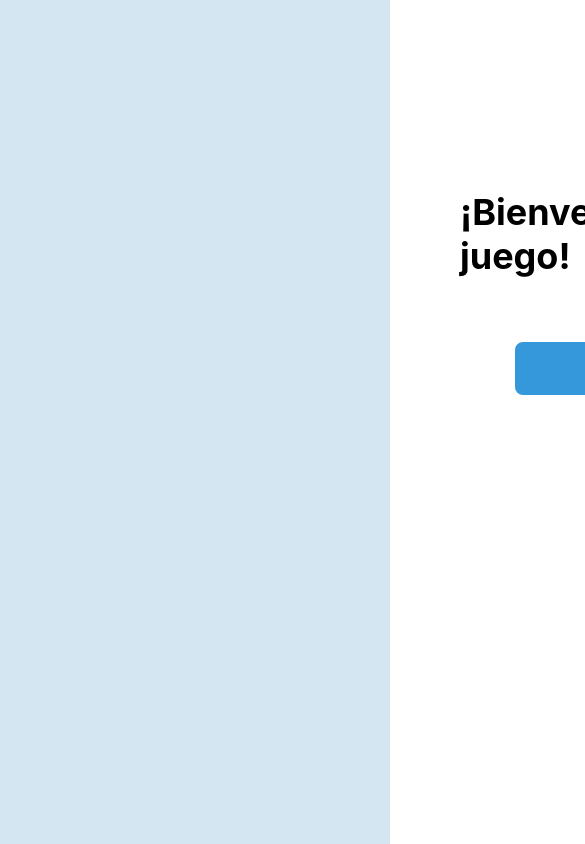
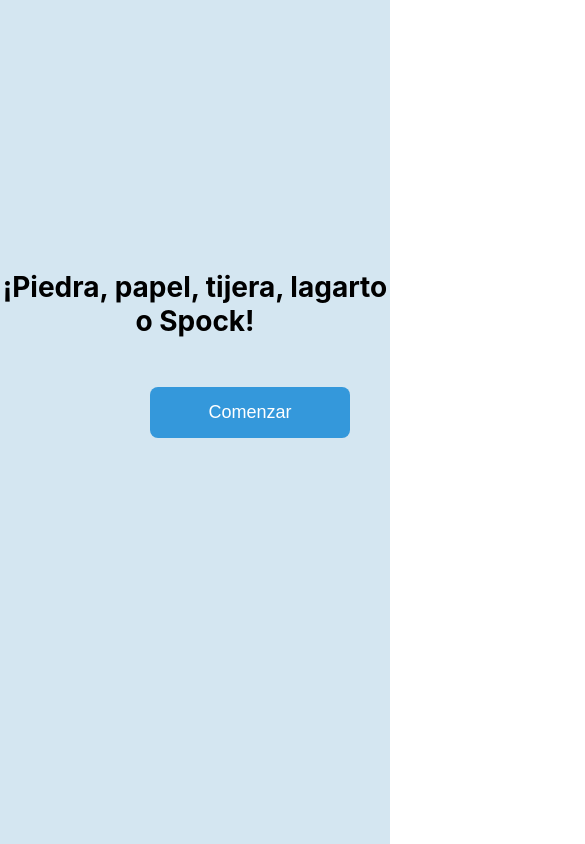
Before and after one commit to AntoPezzola/Piedra-Papel-Tijera-Largato-o-Spock, a React (Create React App) app: page / in a window 390 px wide. Shown: the top 844 px of the page, 585 px wide, since content can reach past the window. Built offline with nearby package versions, Linux system fonts and the light colour scheme.

Commit message:
Modelo responsive

```diff
--- a/src/components/Opciones.css
+++ b/src/components/Opciones.css
@@ -49,14 +49,18 @@
 }
 
 @media (max-width: 768px) {
+  .opciones {
+    flex-wrap: wrap;
+  }
+
   .opcion {
     width: 120px;
     height: 120px;
     font-size: 14px;
-    padding: 5px;
   }
 
-  .opcion-nombre {
-    font-size: 12px;
+  .opcion img {
+    max-width: 80%;
+    max-height: 80%;
   }
 }
--- a/src/components/Opciones.js
+++ b/src/components/Opciones.js
@@ -3,7 +3,6 @@
 import './Opciones.css';
 
 const Opciones = ({ opciones, handleClickOption, buttonsAnimation }) => {
-
   return (
     <div className="opciones">
       {buttonsAnimation.map((animation, index) => (
--- a/src/components/ScreenBienvenida.css
+++ b/src/components/ScreenBienvenida.css
@@ -1,29 +1,44 @@
 .inicio-de-Juego {
   display: flex;
+  justify-content: center;
+  align-items: center;
   width: 100%;
   height: 100vh;
   background-color: #D4E6F1;
 }
 
 .bienvenido {
-    margin-left: 460px;
   font-size: 36px;
   margin-top: 190px;
+  text-align: center;
 }
 
 .button-Comenzar {
-    background-color:#3498DB;
+  background-color: #3498DB;
   color: #fff;
   width: 250px;
   border: none;
   padding: 15px 30px;
-    margin-left: 515px;
+  margin-top: 30px;
+  margin-left: 160px;
   font-size: 20px;
   border-radius: 8px;
   cursor: pointer;
-    margin-top: 40px;
 }
 
 .button-Comenzar:hover {
-    background-color:#5DADE2;
+  background-color: #5DADE2;
 }
+
+@media (max-width: 768px) {
+  .bienvenido {
+    font-size: 28px;
+    margin-top: 270px;
+  }
+
+  .button-Comenzar {
+    width: 200px;
+    font-size: 18px;
+    margin-left: 150px;
+  }
+}
--- a/src/components/ScreenBienvenida.js
+++ b/src/components/ScreenBienvenida.js
@@ -5,7 +5,7 @@
   return (
     <div className="inicio-de-Juego">
       <body>
-        <h1 className="bienvenido"> ¡Bienvenido al juego! </h1>
+        <h1 className="bienvenido"> ¡Piedra, papel, tijera, lagarto o Spock! </h1>
         <button className="button-Comenzar" onClick={empezarJuego}>
           Comenzar
         </button>
--- a/src/components/UsosDelJuego.js
+++ b/src/components/UsosDelJuego.js
@@ -31,11 +31,11 @@
   const resetContador = () => {
     if (contadorOponente === 3 || contadorUsuario === 3) {
       if (contadorOponente === 3) {
-        toast.error("¡Perdiste la Partida!", {
+        toast.error("El Oponente logro 3 puntos ¡Perdiste la Partida!", {
           position: "bottom-center",
         });
       } else {
-        toast.success("¡Ganaste la partida!", {
+        toast.success("Lograste 3 puntos ¡Ganaste la partida!", {
           position: "bottom-center",
         });
       }
```
Also changed, not shown: src/components/ScreenJuego.css (+2 -8 lines), src/components/ScreenJuego.js (+3 -4 lines). Lines whose indentation alone changed are shown as unchanged.
